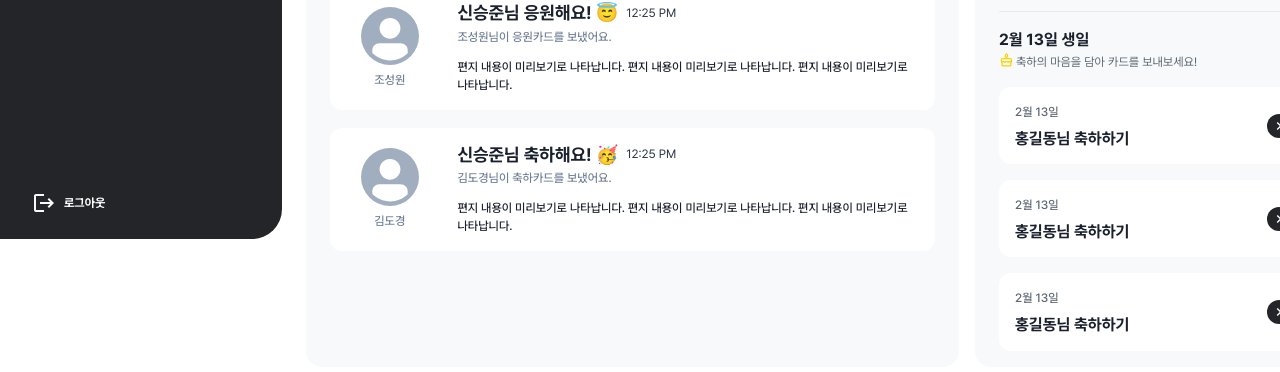
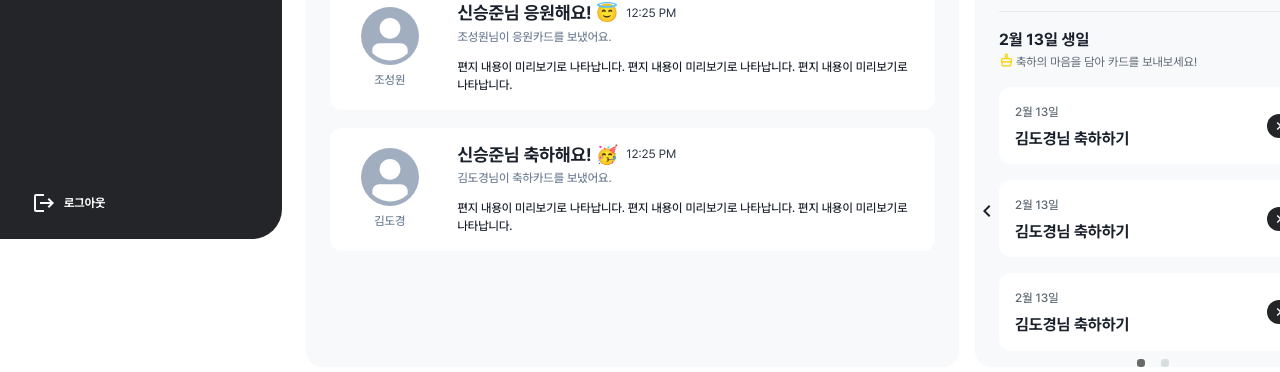
Before and after one commit to DDD-Community/DDD-10-WABLE-WEB, a Next.js app: page /client/1 in a window 1280 px wide. Shown: the part 561-933 px from the top of the page. Built offline with nearby package versions, Linux system fonts and the light colour scheme.

Commit message:
feat: 생일자 목록 컴포넌트 carousel 기능 추가

```diff
--- a/src/components/pages/client/birthday-people-list.tsx
+++ b/src/components/pages/client/birthday-people-list.tsx
@@ -10,6 +10,8 @@ import {
 import { ChevronRightIcon } from '@chakra-ui/icons';
 import { format } from 'date-fns';
 
+import { Carousel, Slide } from '@/components/common/carousel';
+import CarouselStyleWrapper from '@/components/common/carousel/style';
 import BirthdayCakeIcon from '@/assets/icons/birthday-line.svg';
 
 function BirthdayPersonCard({ name, date }: { name: string; date: string }) {
@@ -58,9 +60,19 @@ export default function BirthdayPeopleList({
           축하의 마음을 담아 카드를 보내보세요!
         </Text>
       </Flex>
-      <BirthdayPersonCard name="홍길동" date={formattedDate} />
-      <BirthdayPersonCard name="홍길동" date={formattedDate} />
-      <BirthdayPersonCard name="홍길동" date={formattedDate} />
+      <CarouselStyleWrapper>
+        <Carousel options={{ loop: true }}>
+          <Slide>
+            <BirthdayPersonCard name="김도경" date={formattedDate} />
+            <BirthdayPersonCard name="김도경" date={formattedDate} />
+            <BirthdayPersonCard name="김도경" date={formattedDate} />
+          </Slide>
+          <Slide>
+            <BirthdayPersonCard name="신승준" date={formattedDate} />
+            <BirthdayPersonCard name="신승준" date={formattedDate} />
+          </Slide>
+        </Carousel>
+      </CarouselStyleWrapper>
     </>
   );
 }
```
